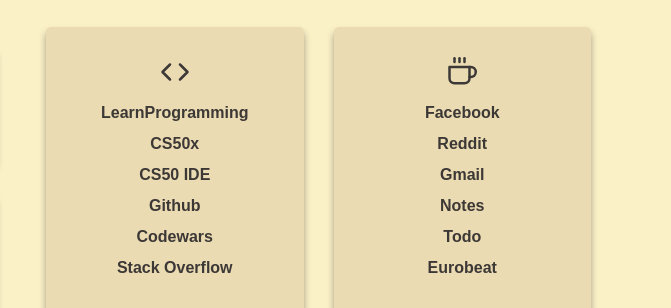
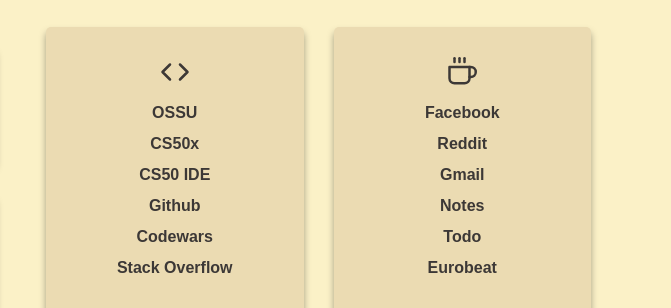
Before and after one commit to Marcox132/Homepage, a plain HTML site: page index.html in a window 1280 px wide. Shown: the part 388-696 px from the top of the page, 609-1280 px from the left. Drawn offline with nearby package versions, Linux system fonts and the light colour scheme; no server answers; a web font is replaced by a local one.

Commit message:
Add ossu entry

```diff
--- a/index.html
+++ b/index.html
@@ -79,7 +79,7 @@
 
       <div class="card list list__1">
         <i class="list__head" data-feather="code"></i>
-	  	<a href="https://reddit.com/learnprogramming/" target="_self" class="list__link">LearnProgramming</a>
+	  	<a href="https://github.com/ossu/computer-science/" target="_self" class="list__link">OSSU</a>
         <a href="https://cs50.harvard.edu/x/" target="_self" class="list__link">CS50x</a>
 		<a href="https://ide.cs50.io/" target="_self" class="list__link">CS50 IDE</a>
 		<a href="https://github.com/" target="_self" class="list__link">Github</a>
```
